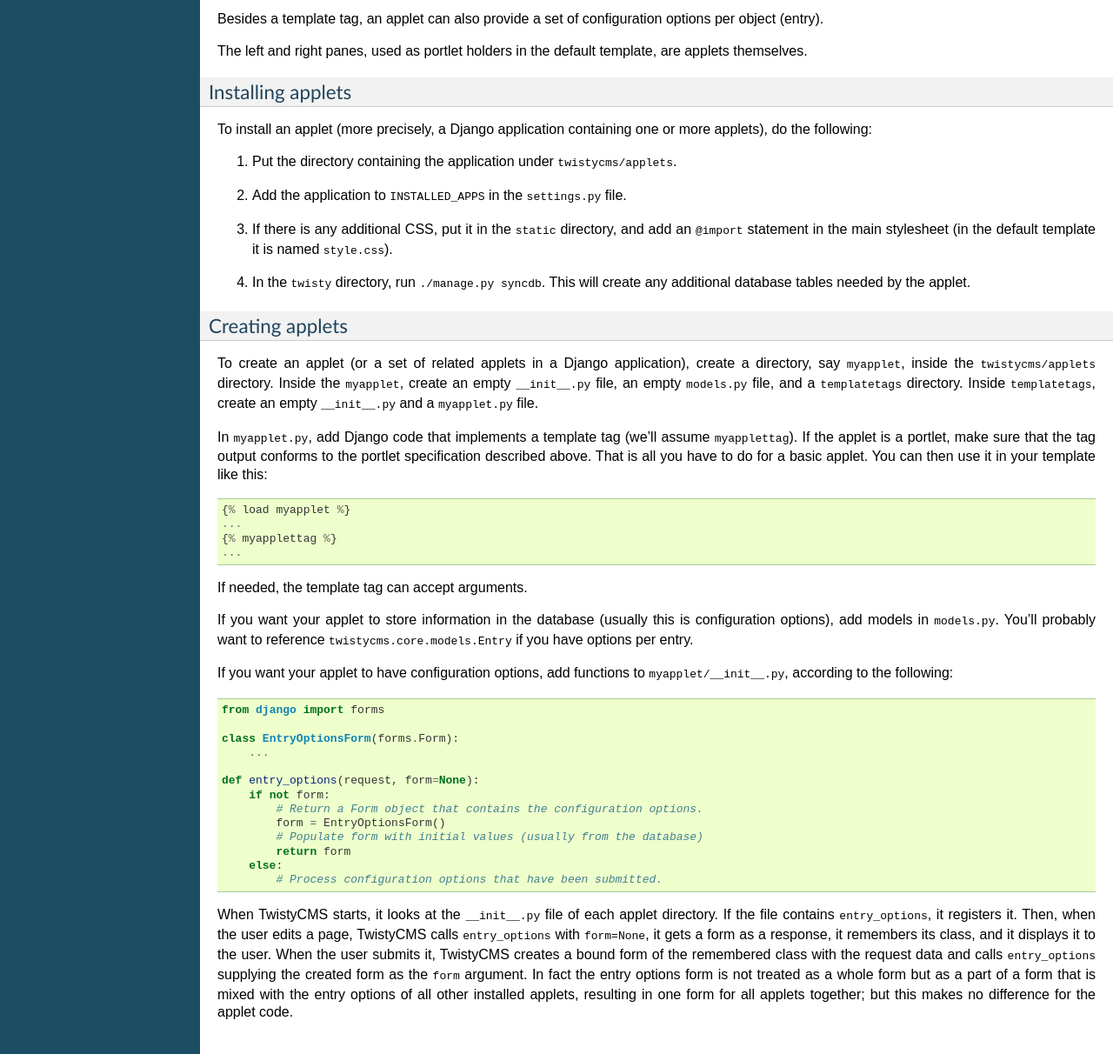
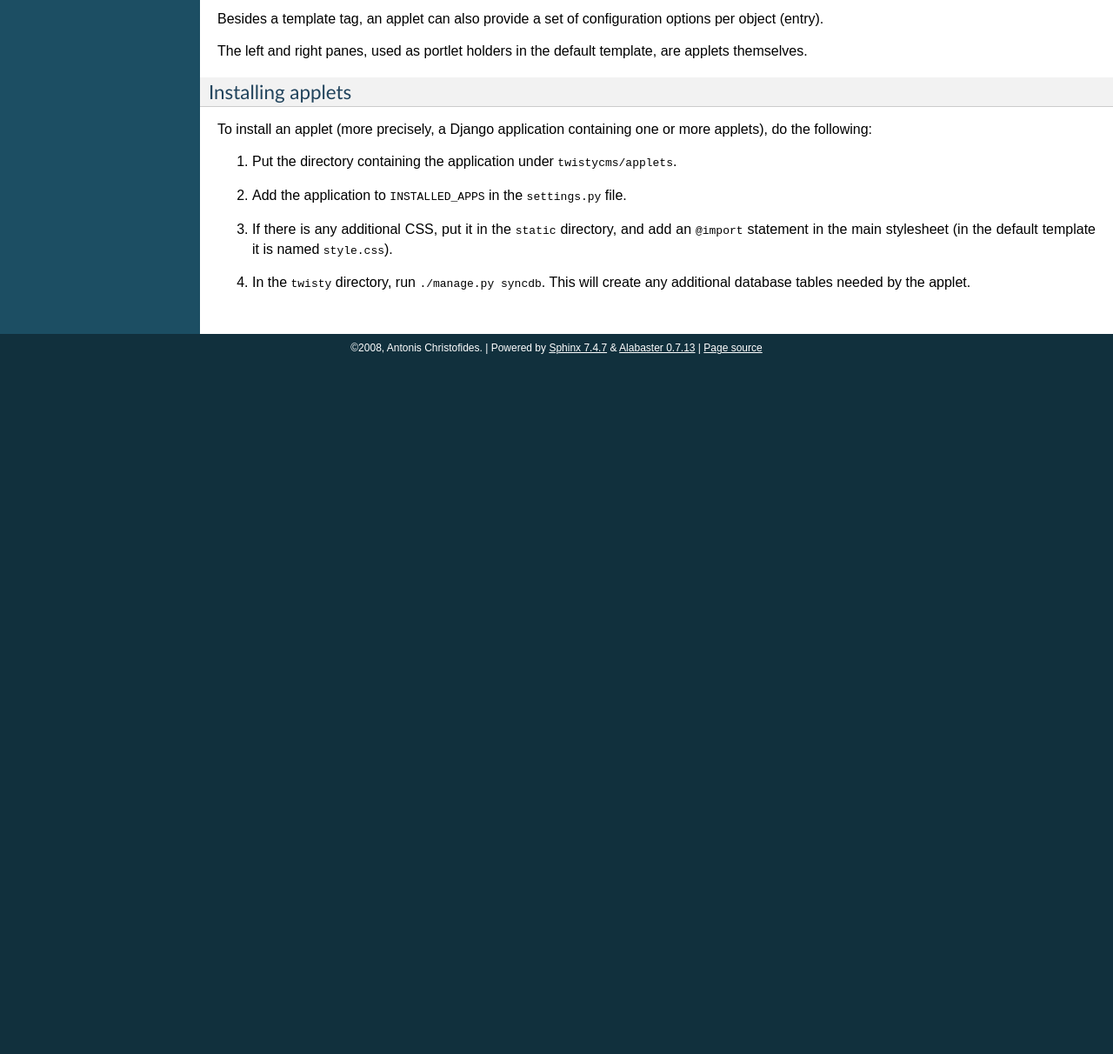
Before and after one commit to aptiko/zadig, a Sphinx documentation site: the page built from docs/concepts.txt, in a window 1280 px wide and 1400 px high, scrolled down 3532 px, cut to the strip 188-1400 px from the top of the window. Shown: the whole strip at 87% size. Built offline with Sphinx 7.4.7, drawn with Linux system fonts in a browser that asks for light colours; after the commit the page ends 4136 px from its top, so only the background shows below that; some of the changed text lies outside the part shown.

Commit message:
Started to write the developer's guide

```diff
--- a/docs/concepts.txt
+++ b/docs/concepts.txt
@@ -290,61 +290,3 @@ one or more applets), do the following:
    default template it is named ``style.css``).
 4. In the ``twisty`` directory, run ``./manage.py syncdb``. This will
    create any additional database tables needed by the applet.
-
-Creating applets
-----------------
-
-To create an applet (or a set of related applets in a Django
-application), create a directory, say ``myapplet``, inside the
-``twistycms/applets`` directory. Inside the ``myapplet``, create an
-empty ``__init__.py`` file, an empty ``models.py`` file, and a
-``templatetags`` directory. Inside ``templatetags``, create an empty
-``__init__.py`` and a ``myapplet.py`` file.
-
-In ``myapplet.py``, add Django code that implements a template tag
-(we'll assume ``myapplettag``). If the applet is a portlet, make sure
-that the tag output conforms to the portlet specification described
-above. That is all you have to do for a basic applet. You can then use
-it in your template like this::
-
-    {% load myapplet %}
-    ...
-    {% myapplettag %}
-    ...
-
-If needed, the template tag can accept arguments.
-
-If you want your applet to store information in the database (usually
-this is configuration options), add models in ``models.py``. You'll
-probably want to reference ``twistycms.core.models.Entry`` if you
-have options per entry.
-
-If you want your applet to have configuration options, add functions
-to ``myapplet/__init__.py``, according to the following::
-
-    from django import forms
-
-    class EntryOptionsForm(forms.Form):
-        ...
-
-    def entry_options(request, form=None):
-        if not form:
-            # Return a Form object that contains the configuration options.
-            form = EntryOptionsForm()
-            # Populate form with initial values (usually from the database)
-            return form
-        else:
-            # Process configuration options that have been submitted.
-
-When TwistyCMS starts, it looks at the ``__init__.py`` file of each
-applet directory. If the file contains ``entry_options``, it registers
-it. Then, when the user edits a page, TwistyCMS calls
-``entry_options`` with ``form=None``, it gets a form as a response, it
-remembers its class, and it displays it to the user. When the user
-submits it, TwistyCMS creates a bound form of the remembered class
-with the request data and calls ``entry_options`` supplying the
-created form as the ``form`` argument.  In fact the entry options form
-is not treated as a whole form but as a part of a form that is mixed
-with the entry options of all other installed applets, resulting in
-one form for all applets together; but this makes no difference for
-the applet code.
--- a/docs/index.txt
+++ b/docs/index.txt
@@ -12,9 +12,7 @@ they expect the administrators to tell them everything. Therefore we
 have documentation for administrators and developers only.  The most
 important piece of documentation is the :ref:`concepts` document,
 which you must read carefully if you are going to administer a
-TwistyCMS installation or do any development.  The :ref:`requirements`
-document briefly sketches the basic requirements and principles.
-Finally, there are documents describing the APIs.
+TwistyCMS installation or do any development.
 
 Contents:
 
```
Also changed, not shown: other parts of docs/index.txt (+1 -0 lines), docs/developers_guide.txt (added, +92 -0 lines).
